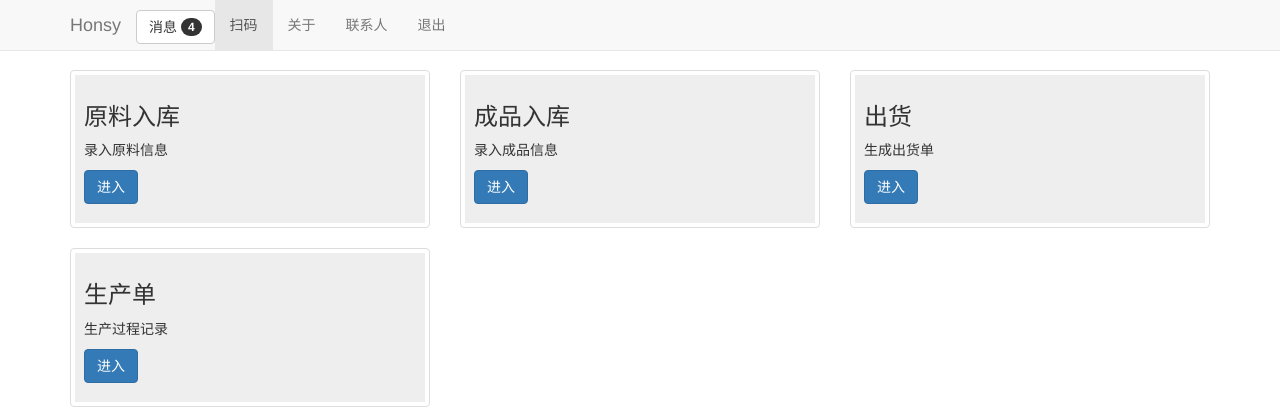
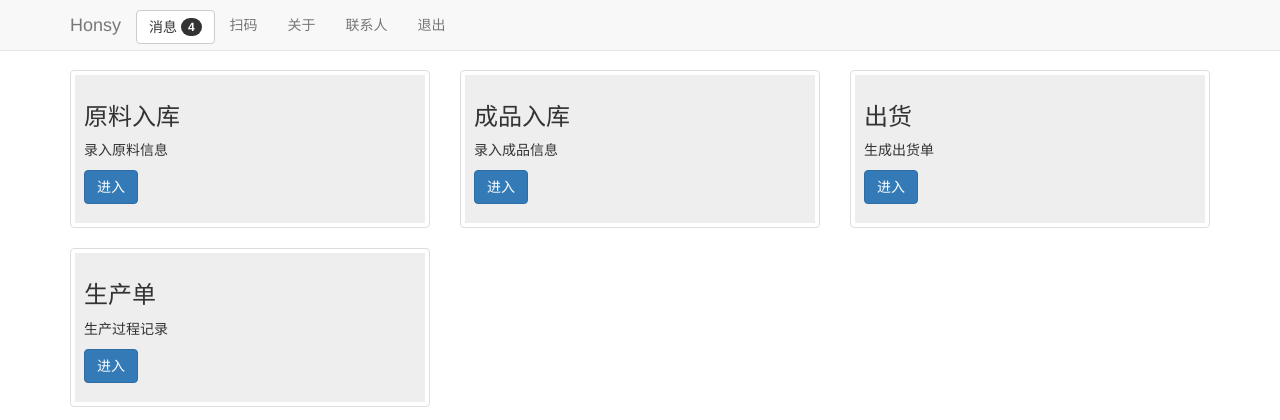
Before and after one commit to odzzi/honsy, a Django app: page / in a window 1280 px wide. Shown: the top 420 px of the page. Run offline with Django 3.2, Linux system fonts and the light colour scheme; the visitor is signed in with stand-in values (Sample User, id 1); some libraries are stand-ins or nearby versions.

Commit message:
去掉扫码菜单的class属性。
Signed-off-by: billy0920 <billy.wuweibin@gmail.com>

```diff
--- a/templates/base.html
+++ b/templates/base.html
@@ -33,7 +33,7 @@
         </div>
         <div id="navbar" class="navbar-collapse collapse">
           <ul class="nav navbar-nav">
-            <li class="active"><a href="/{{ app.app_url }}/scan_qrcode">扫码</a></li>
+            <li><a href="/{{ app.app_url }}/scan_qrcode">扫码</a></li>
             <li><a href="#about">关于</a></li>
             <li><a href="#contact">联系人</a></li>
             <li><a href="/{{ app.app_url }}/logout">退出</a></li>
```
